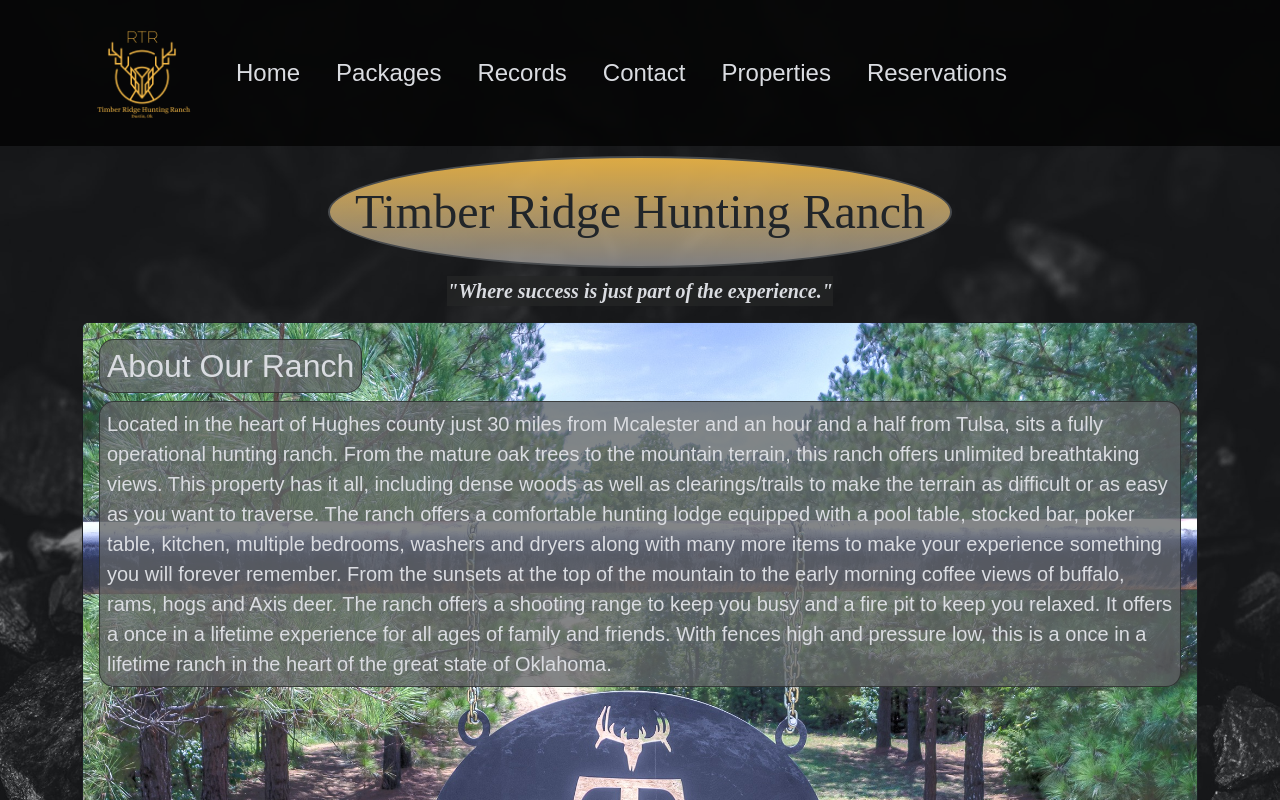
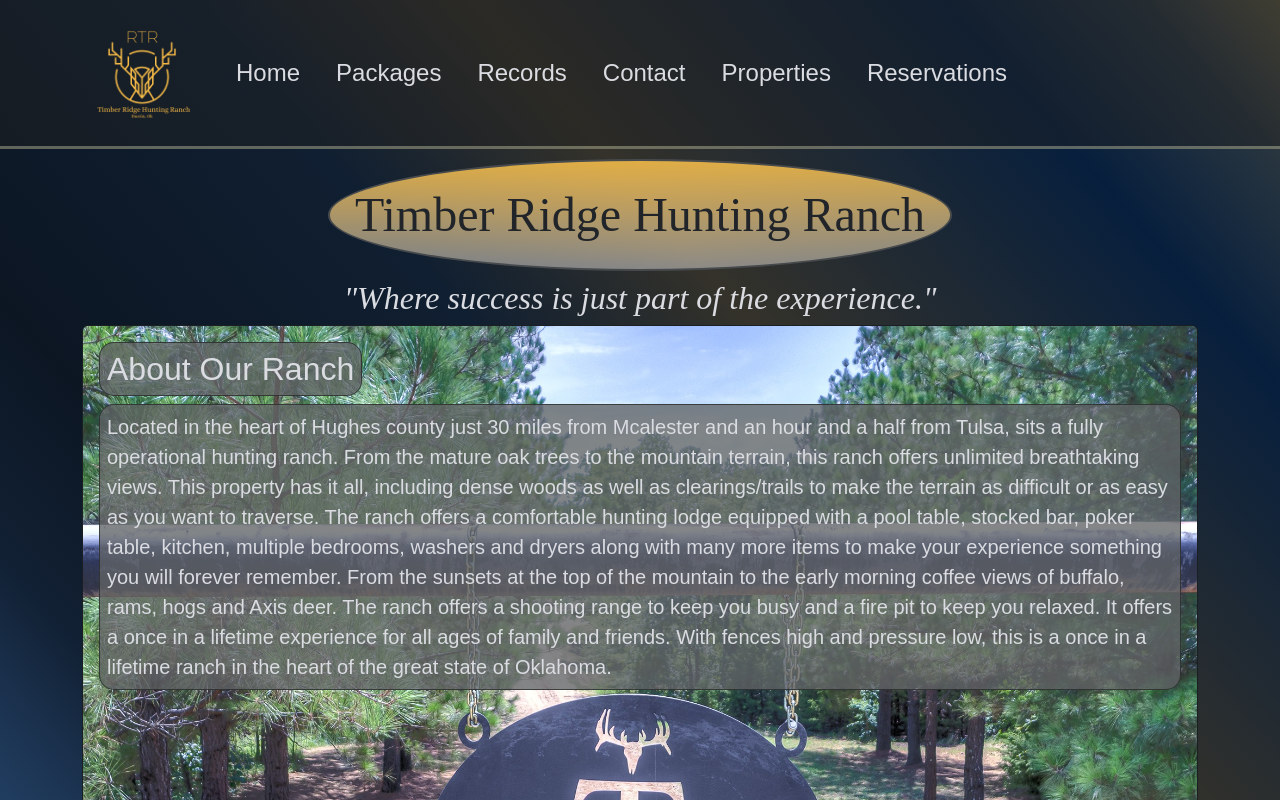
Before and after one commit to mjh1985codeman/timber-ridge, a React (Create React App) app in the folder client/: page / in a window 1280 px wide. Shown: the top 800 px of the page. Built offline with nearby package versions, Linux system fonts and the light colour scheme.

Commit message:
made stylings alot better

```diff
--- a/client/src/components/Home.js
+++ b/client/src/components/Home.js
@@ -8,9 +8,11 @@
   return (
     <Container className="home-head-container">
         <h1 className="home-title">Timber Ridge Hunting Ranch</h1>
-        <blockquote className="blockquote">
-    <p className="home-quote">"Where success is just part of the experience."</p>
-    </blockquote>
+
+    <div className="home-quote">
+    <h2>"Where success is just part of the experience."</h2>
+    </div>
+
     <Card className="bg-dark text-white">
       <Card.Img className="gate-img" src={gatePic} alt="Card image" />
       <Card.ImgOverlay>
--- a/client/src/components/Properties.js
+++ b/client/src/components/Properties.js
@@ -20,7 +20,7 @@
         <div className='propertylist'>
         {propArray.map(property => (
         <div key={property._id} className='propertyCard'>
-        <a href={`/properties/${property._id}`}>
+        <a className='proplink' href={`/properties/${property._id}`}>
         <h2>{property.name}</h2>
         </a>
         <h5>{property.addressSt}</h5>
--- a/client/src/index.css
+++ b/client/src/index.css
@@ -8,16 +8,16 @@
   --speed: 500ms;
 }
 
-body {
-  background: url(./assets/big-stone-bg.jpg) no-repeat center center fixed;
-  -webkit-background-size: cover;
-  -moz-background-size: cover;
-  -o-background-size: cover;
-  background-size: cover;
-  font-family: roboto;
-  -webkit-font-smoothing: antialiased;
-  -moz-osx-font-smoothing: grayscale;
+body,
+html {
+  height: 100%;
+  width: 100%;
   margin: 0;
+  background: rgb(32, 61, 96);
+  background: -moz-linear-gradient(49deg, rgba(32, 61, 96, 1) 0%, rgba(28, 52, 82, 1) 4%, rgba(17, 32, 51, 1) 11%, rgba(12, 22, 35, 1) 22%, rgba(16, 31, 49, 1) 45%, rgba(52, 50, 42, 1) 59%, rgba(7, 31, 61, 1) 83%, rgba(40, 53, 63, 1) 93%, rgba(89, 85, 65, 1) 100%, rgba(252, 193, 74, 1) 100%);
+  background: -webkit-linear-gradient(49deg, rgba(32, 61, 96, 1) 0%, rgba(28, 52, 82, 1) 4%, rgba(17, 32, 51, 1) 11%, rgba(12, 22, 35, 1) 22%, rgba(16, 31, 49, 1) 45%, rgba(52, 50, 42, 1) 59%, rgba(7, 31, 61, 1) 83%, rgba(40, 53, 63, 1) 93%, rgba(89, 85, 65, 1) 100%, rgba(252, 193, 74, 1) 100%);
+  background: linear-gradient(49deg, rgba(32, 61, 96, 1) 0%, rgba(28, 52, 82, 1) 4%, rgba(17, 32, 51, 1) 11%, rgba(12, 22, 35, 1) 22%, rgba(16, 31, 49, 1) 45%, rgba(52, 50, 42, 1) 59%, rgba(7, 31, 61, 1) 83%, rgba(40, 53, 63, 1) 93%, rgba(89, 85, 65, 1) 100%, rgba(252, 193, 74, 1) 100%);
+  filter: progid:DXImageTransform.Microsoft.gradient(startColorstr="#203d60", endColorstr="#fcc14a", GradientType=1);
 }
 
 @import url('https://fonts.googleapis.com/css2?family=Cardo&family=Cinzel&display=swap');
@@ -47,7 +47,7 @@
 
 /* Handle on hover */
 ::-webkit-scrollbar-thumb:hover {
-  background: rgb(255, 255, 255);
+  background: hsla(0, 0%, 100%, 0.459);
 }
 
 .hide {
@@ -55,7 +55,8 @@
 }
 
 .navigation {
-  background-color: hsla(0, 0%, 0%, 0.726);
+  background-color: hsla(0, 0%, 13%, 0.445);
+  border-bottom: solid 3px hsla(61, 100%, 91%, 0.322);
 }
 
 .navigation img {
@@ -119,19 +120,21 @@
   flex-direction: row;
   align-items: center;
   font-size: 3.0rem;
-  background: -webkit-linear-gradient(hsla(40, 97%, 64%, 0.863), hsla(0, 4%, 86%, 0.522));
+  background: -webkit-linear-gradient(rgba(252, 193, 74, 0.863), hsla(0, 4%, 86%, 0.522));
   border: #474a4d solid 2px;
   border-radius: 50%;
   padding: 25px;
 }
 
 .home-quote {
+  display: flex;
+  justify-content: center;
+  align-items: center;
   font-family: 'Cinzel', serif;
   font-size: 2.5vh;
   font-weight: bolder;
   font-style: italic;
   color: var(--text-color);
-  background-color: hsla(210, 3%, 15%, 0.74);
 }
 
 
@@ -202,7 +205,7 @@
 /* Properties Component Styling  */
 .propertylist {
   display: flex;
-  background-color: hsla(210, 3%, 39%, 0.781);
+  background-color: hsla(210, 10%, 73%, 0.418);
   justify-content: center;
   flex-direction: column;
   align-items: center;
@@ -211,7 +214,7 @@
   padding: 7px;
   color: var(--text-color);
   border-radius: 15px;
-  box-shadow: 0 3px 10px hsla(40, 97%, 64%, 0.76);
+  box-shadow: 0 3px 10px hsla(40, 97%, 64%, 0.377);
 }
 
 .propListDiv {
@@ -223,7 +226,7 @@
   flex-direction: column;
   align-items: center;
   border: solid hsla(0, 0%, 15%, 0.349) 0.2vh;
-  background-color: hsla(212, 28%, 88%, 0.226);
+  background-color: hsla(212, 82%, 15%, 0.425);
   box-shadow: 0 3px 10px hsla(40, 97%, 64%, 0.562);
   border-radius: 15px;
   margin: 1vh;
@@ -232,6 +235,18 @@
 
 .propertyCard h2 {
   color: hsla(40, 97%, 64%, 0.863);
+}
+
+.proplink {
+  color: hsla(206, 30%, 51%, 0.548) !important;
+}
+
+.proplink:hover {
+  opacity: 0.7;
+}
+
+.proplink:active {
+  color: rgba(255, 255, 255, 0.541) !important;
 }
 
 .addPropBtn {
@@ -267,11 +282,16 @@
 
 /* Loading component Things. */
 .loading {
+  margin-top: 25vh;
   display: flex;
   justify-content: center;
+  align-items: center;
 }
 
 .loading::after {
+  display: flex;
+  justify-content: center;
+  align-items: center;
   content: "";
   width: 10vh;
   height: 10vh;
@@ -290,6 +310,8 @@
 /* Property Detail Stylings */
 .propimg {
   max-height: 700px;
+  border: solid white 1px;
+  border-radius: 20px;
 }
 
 .carousel-control-prev-icon {
```
